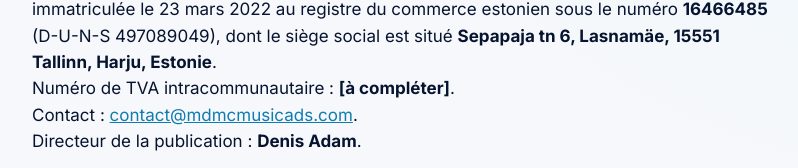
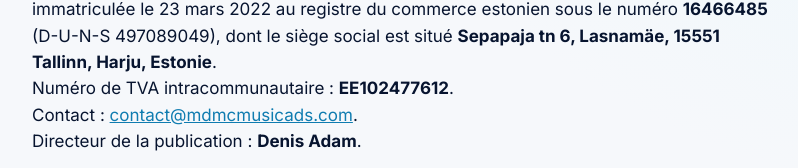
Before and after one commit to DenisAIagent/pr-event-360, a React (Vite) app in the folder client/: page /mentions-legales in a window 1280 px wide. Shown: the part 297-465 px from the top of the page, without its empty margins (240-1038 px from the left). Built offline with nearby package versions, Linux system fonts and the light colour scheme.

Commit message:
legal: ajouter le n° de TVA intracommunautaire (EE102477612)

```diff
--- a/client/src/public-forms/legal/LegalNoticePage.tsx
+++ b/client/src/public-forms/legal/LegalNoticePage.tsx
@@ -30,7 +30,7 @@ export function LegalNoticePage() {
             <strong>16466485</strong> (D-U-N-S&nbsp;497089049), dont le siège social est situé{' '}
             <strong>Sepapaja tn&nbsp;6, Lasnamäe, 15551 Tallinn, Harju, Estonie</strong>.
             <br />
-            Numéro de TVA intracommunautaire&nbsp;: <strong>[à compléter]</strong>.
+            Numéro de TVA intracommunautaire&nbsp;: <strong>EE102477612</strong>.
             <br />
             Contact&nbsp;: <a href={`mailto:${CONTACT}`}>{CONTACT}</a>.
             <br />
```
